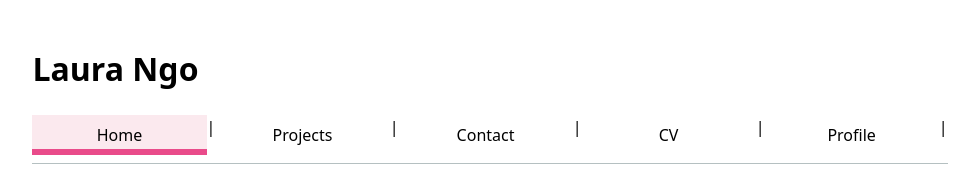
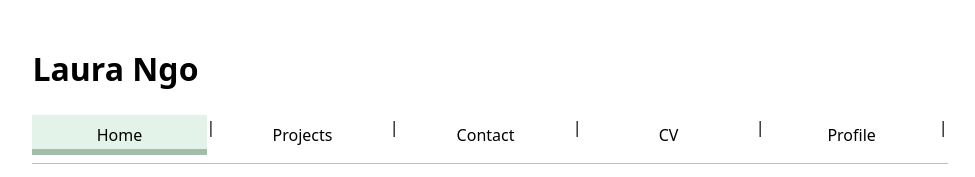
Before and after one commit to lan019-ucsd/portfolio, a plain HTML site: page index.html in a window 1280 px wide. In both pictures the pointer is over the link "Home". Shown: the top 177 px of the page, without its empty margins (150-1125 px from the left). Drawn offline with Linux system fonts and the light colour scheme.

Commit message:
Style change

```diff
--- a/style.css
+++ b/style.css
@@ -42,6 +42,6 @@ nav a.current{
 }
 
 nav a:hover {
-  border-bottom: 0.4em solid oklch(65% 50% 0);
-  background-color: oklch(from oklch(65% 50% 0) 95% 5% h);
+  border-bottom: 0.4em solid oklch(77.457% 0.04242 153.012);
+  background-color: oklch(from oklch(52.477% 0.03125 156.765) 95% 5% h);
 }
```
